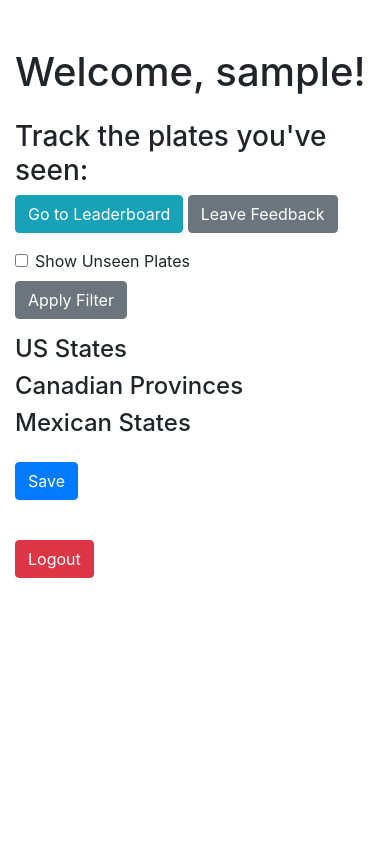
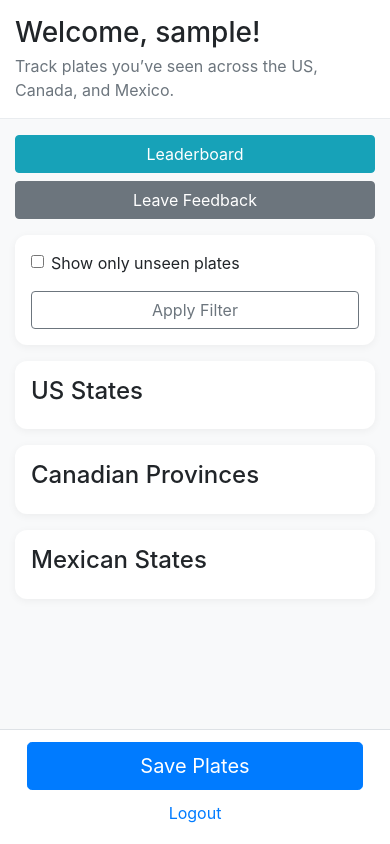
Before and after one commit to mreetz/LicensePlateGame, a Flask app: page /user in a window 390 px wide. Run offline with Flask 3, Linux system fonts and the light colour scheme; the visitor is signed in with stand-in values (Sample User, id 1); data that the repository does not hold is empty; some libraries are stand-ins or nearby versions.

Commit message:
Improve mobile layout for user plate tracker

```diff
--- a/templates/user_page.html
+++ b/templates/user_page.html
@@ -5,85 +5,176 @@
     <meta name="viewport" content="width=device-width, initial-scale=1.0">
     <title>Your License Plate Tracker</title>
     <link rel="stylesheet" href="https://maxcdn.bootstrapcdn.com/bootstrap/4.5.2/css/bootstrap.min.css">
+    <style>
+        body {
+            background: #f8f9fa;
+            padding-bottom: 90px;
+        }
 
+        .page-header {
+            background: #ffffff;
+            border-bottom: 1px solid #e9ecef;
+            padding: 1rem 0;
+            margin-bottom: 1rem;
+        }
+
+        .quick-actions .btn {
+            margin-bottom: 0.5rem;
+        }
+
+        .section-card {
+            background: #ffffff;
+            border-radius: 0.75rem;
+            padding: 1rem;
+            margin-bottom: 1rem;
+            box-shadow: 0 2px 8px rgba(0,0,0,0.05);
+        }
+
+        .plate-grid {
+            display: grid;
+            grid-template-columns: 1fr;
+            gap: 0.5rem;
+        }
+
+        .plate-option {
+            display: flex;
+            align-items: center;
+            min-height: 48px;
+            padding: 0.75rem;
+            border: 1px solid #dee2e6;
+            border-radius: 0.5rem;
+            background: #ffffff;
+        }
+
+        .plate-option input {
+            margin-right: 0.75rem;
+            transform: scale(1.2);
+        }
+
+        .plate-option label {
+            margin-bottom: 0;
+            width: 100%;
+            font-size: 1rem;
+        }
+
+        .sticky-save {
+            position: fixed;
+            left: 0;
+            right: 0;
+            bottom: 0;
+            padding: 0.75rem;
+            background: rgba(255,255,255,0.96);
+            border-top: 1px solid #dee2e6;
+            z-index: 1000;
+        }
+
+        @media (min-width: 576px) {
+            .plate-grid {
+                grid-template-columns: repeat(2, 1fr);
+            }
+        }
+
+        @media (min-width: 992px) {
+            .plate-grid {
+                grid-template-columns: repeat(3, 1fr);
+            }
+        }
+    </style>
 </head>
 <body>
-    <!-- Flash Message Section (Display flash messages here) -->
+    <div class="page-header">
+        <div class="container">
+            <h1 class="h3 mb-1">Welcome, {{ current_user.username }}!</h1>
+            <p class="text-muted mb-0">Track plates you’ve seen across the US, Canada, and Mexico.</p>
+        </div>
+    </div>
+
+    <main class="container">
         {% with messages = get_flashed_messages() %}
             {% if messages %}
                 <div class="alert alert-info">
                     {% for message in messages %}
-                    <p>{{ message }}</p>
+                        <p class="mb-0">{{ message }}</p>
                     {% endfor %}
                 </div>
             {% endif %}
         {% endwith %}
-    <div class="container mt-5">
-        <h1 class="mb-4">Welcome, {{ current_user.username }}!</h1>
-        <h3>Track the plates you've seen:</h3>
 
-        <!-- Button to go to the Leaderboard -->
-        <a href="{{ url_for('leaderboard') }}" class="btn btn-info mb-3">Go to Leaderboard</a>
+        <div class="quick-actions mb-3">
+            <a href="{{ url_for('leaderboard') }}" class="btn btn-info btn-block">Leaderboard</a>
+            <a href="{{ url_for('feedback') }}" class="btn btn-secondary btn-block">Leave Feedback</a>
 
-        <!-- Link to Feedback Page -->
-        <a href="{{ url_for('feedback') }}" class="btn btn-secondary mb-3">Leave Feedback</a>
+            {% if current_user.is_admin %}
+                <div class="section-card mt-2">
+                    <h2 class="h5">Admin</h2>
+                    <a href="{{ url_for('admin') }}" class="btn btn-warning btn-block">Admin Panel</a>
+                    <a href="{{ url_for('manage_states') }}" class="btn btn-outline-warning btn-block">Manage States/Provinces</a>
+                </div>
+            {% endif %}
+        </div>
 
-        <!-- Admin Buttons (only visible to admins) -->
-        {% if current_user.is_admin %}
-            <h3>Admin Panel</h3>
-            <a href="{{ url_for('admin') }}" class="btn btn-warning mb-3">Go to Admin Panel</a>
-            <a href="{{ url_for('manage_states') }}" class="btn btn-warning mb-3">Manage States/Provinces</a>
-        {% endif %}
-
-        <!-- Filter to show only unseen plates -->
-        <form method="GET" class="mb-3">
+        <form method="GET" class="section-card">
             <div class="form-check">
                 <input class="form-check-input" type="checkbox" name="filter_unseen" id="filter_unseen"
                     {% if request.args.get('filter_unseen') %}checked{% endif %}>
-                <label class="form-check-label" for="filter_unseen">Show Unseen Plates</label>
+                <label class="form-check-label" for="filter_unseen">Show only unseen plates</label>
             </div>
-            <button type="submit" class="btn btn-secondary mt-2">Apply Filter</button>
+            <button type="submit" class="btn btn-outline-secondary btn-block mt-3">Apply Filter</button>
         </form>
 
         <form method="POST">
-            <h4>US States</h4>
+            <section class="section-card">
+                <h2 class="h4">US States</h2>
+                <div class="plate-grid">
                     {% for state in us_states %}
                         {% if not request.args.get('filter_unseen') or (state.id not in user_states) %}
-                    <div class="form-check">
-                        <input class="form-check-input" type="checkbox" name="us_states" value="{{ state.id }}"
+                            <div class="plate-option">
+                                <input id="us_state_{{ state.id }}" type="checkbox" name="us_states" value="{{ state.id }}"
                                     {% if state.id in user_states %}checked{% endif %}>
-                        <label class="form-check-label">{{ state.name }}</label>
+                                <label for="us_state_{{ state.id }}">{{ state.name }}</label>
                             </div>
                         {% endif %}
                     {% endfor %}
+                </div>
+            </section>
 
-            <h4>Canadian Provinces</h4>
+            <section class="section-card">
+                <h2 class="h4">Canadian Provinces</h2>
+                <div class="plate-grid">
                     {% for province in canadian_provinces %}
                         {% if not request.args.get('filter_unseen') or (province.id not in user_states) %}
-                    <div class="form-check">
-                        <input class="form-check-input" type="checkbox" name="canadian_provinces" value="{{ province.id }}"
+                            <div class="plate-option">
+                                <input id="canada_{{ province.id }}" type="checkbox" name="canadian_provinces" value="{{ province.id }}"
                                     {% if province.id in user_states %}checked{% endif %}>
-                        <label class="form-check-label">{{ province.name }}</label>
+                                <label for="canada_{{ province.id }}">{{ province.name }}</label>
                             </div>
                         {% endif %}
                     {% endfor %}
+                </div>
+            </section>
 
-            <h4>Mexican States</h4>
+            <section class="section-card">
+                <h2 class="h4">Mexican States</h2>
+                <div class="plate-grid">
                     {% for state in mexican_states %}
                         {% if not request.args.get('filter_unseen') or (state.id not in user_states) %}
-                    <div class="form-check">
-                        <input class="form-check-input" type="checkbox" name="mexican_states" value="{{ state.id }}"
+                            <div class="plate-option">
+                                <input id="mexico_{{ state.id }}" type="checkbox" name="mexican_states" value="{{ state.id }}"
                                     {% if state.id in user_states %}checked{% endif %}>
-                        <label class="form-check-label">{{ state.name }}</label>
+                                <label for="mexico_{{ state.id }}">{{ state.name }}</label>
                             </div>
                         {% endif %}
                     {% endfor %}
+                </div>
+            </section>
 
-            <button type="submit" class="btn btn-primary mt-3">Save</button>
+            <div class="sticky-save">
+                <div class="container">
+                    <button type="submit" class="btn btn-primary btn-lg btn-block">Save Plates</button>
+                    <a href="{{ url_for('logout') }}" class="btn btn-link btn-block mt-1">Logout</a>
+                </div>
+            </div>
         </form>
-
-        <br>
-        <a href="{{ url_for('logout') }}" class="btn btn-danger mt-3">Logout</a>
-    </div>
+    </main>
 </body>
 </html>
```
Lines whose indentation alone changed are shown as unchanged.
